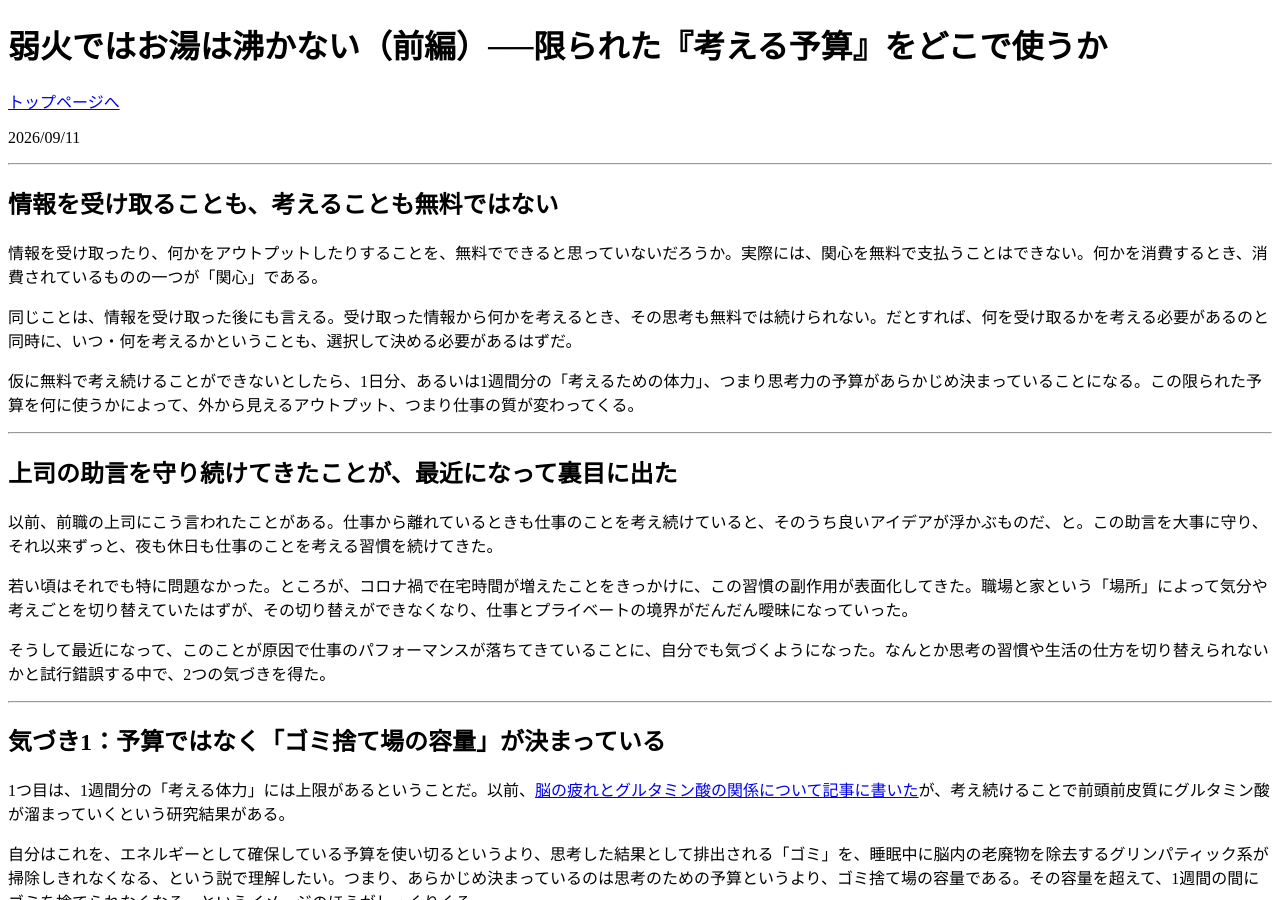
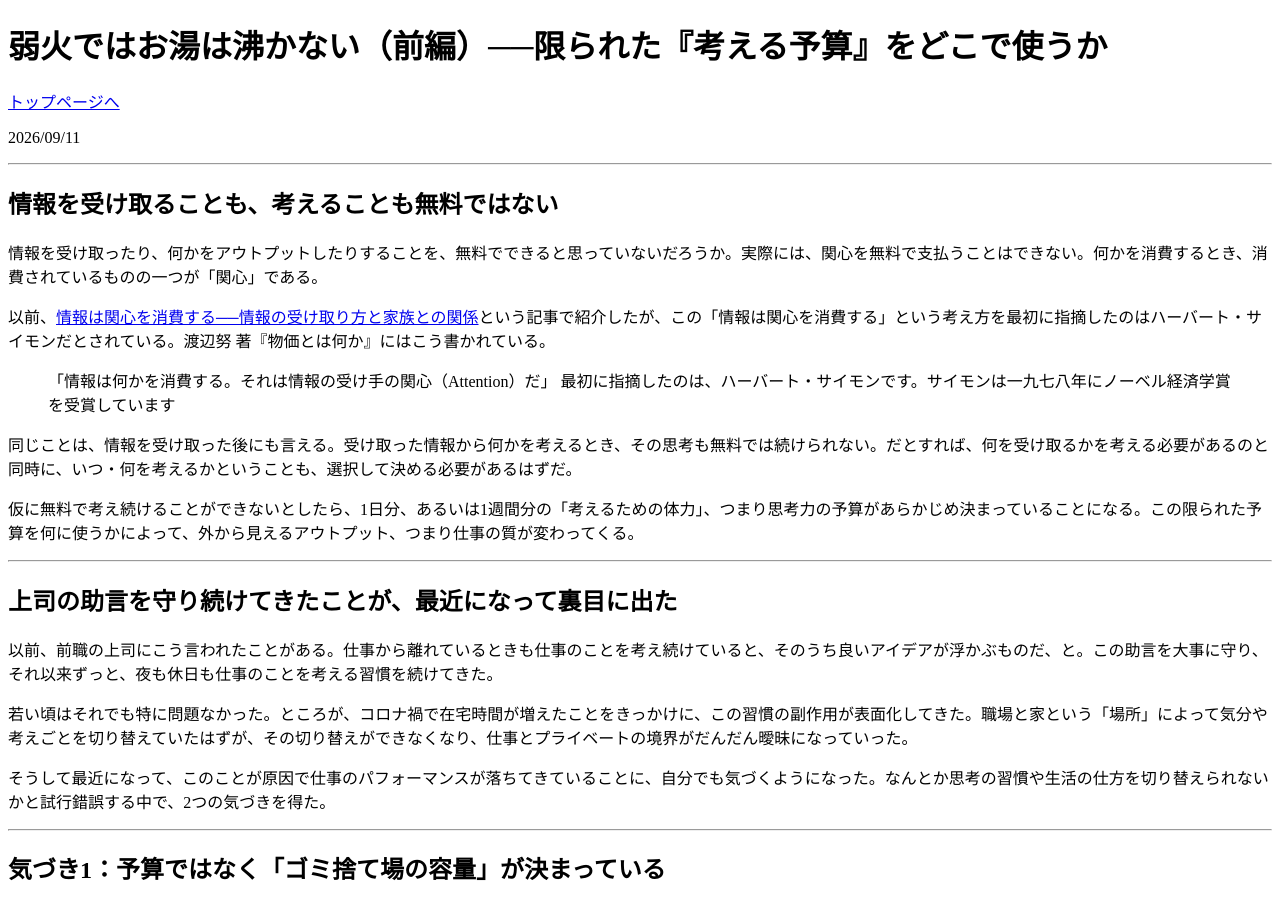
Before and after one commit to yossato/articles, a Jekyll site: the page built from _posts/2026-09-11-thinking-budget-part1.md, in a window 1280 px wide and 900 px high. Built offline with Jekyll 4.4.1, drawn with Linux system fonts in a browser that asks for light colours; some of the changed text lies outside the part shown.

Commit message:
前編にハーバート・サイモンの出典を再掲
「情報は関心を消費する」という考え方の出典（ハーバート・サイモン、
渡辺努『物価とは何か』からの引用）を、以前の記事と同様に明記し、
その記事へのリンクを追加。

Co-Authored-By: Claude Sonnet 5 <noreply@anthropic.com>
Claude-Session: https://claude.ai/code/session_01U8k7ZsLAHUQzLg8ZffgqF9

```diff
--- a/_posts/2026-09-11-thinking-budget-part1.md
+++ b/_posts/2026-09-11-thinking-budget-part1.md
@@ -12,6 +12,11 @@ description: "情報を受け取ることも、そこから何かを考えるこ
 ## 情報を受け取ることも、考えることも無料ではない
 
 情報を受け取ったり、何かをアウトプットしたりすることを、無料でできると思っていないだろうか。実際には、関心を無料で支払うことはできない。何かを消費するとき、消費されているものの一つが「関心」である。
+
+以前、[情報は関心を消費する──情報の受け取り方と家族との関係](./20250208_attention_economy.html)という記事で紹介したが、この「情報は関心を消費する」という考え方を最初に指摘したのはハーバート・サイモンだとされている。渡辺努 著『物価とは何か』にはこう書かれている。
+
+> 「情報は何かを消費する。それは情報の受け手の関心（Attention）だ」
+> 最初に指摘したのは、ハーバート・サイモンです。サイモンは一九七八年にノーベル経済学賞を受賞しています
 
 同じことは、情報を受け取った後にも言える。受け取った情報から何かを考えるとき、その思考も無料では続けられない。だとすれば、何を受け取るかを考える必要があるのと同時に、いつ・何を考えるかということも、選択して決める必要があるはずだ。
 
@@ -64,8 +69,13 @@ description: "情報を受け取ることも、そこから何かを考えるこ
 
 ---
 
+## 参考文献
+
+- [渡辺努 著 『物価とは何か』](https://www.amazon.co.jp/dp/B09NVKTTM5)講談社
+
 ## 関連記事
 
 - [弱火ではお湯は沸かない（後編）──課題不足の時代に、職場を離れて考える無駄](./20260911_thinking-budget-part2.html)
+- [情報は関心を消費する──情報の受け取り方と家族との関係](./20250208_attention_economy.html)
 - [一生の関心の円グラフ──あなたの注意力はどこに支払われているか]({{ site.baseurl }}/20260429_lifetime-attention-budget.html)
 - [脳の疲れは引き算で回復する──グルタミン酸と脳内のキャッチボール]({{ site.baseurl }}/20260429_brain-fatigue-glutamate.html)
```
